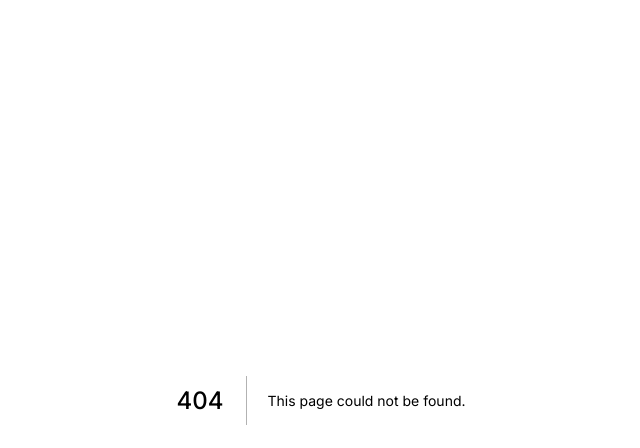
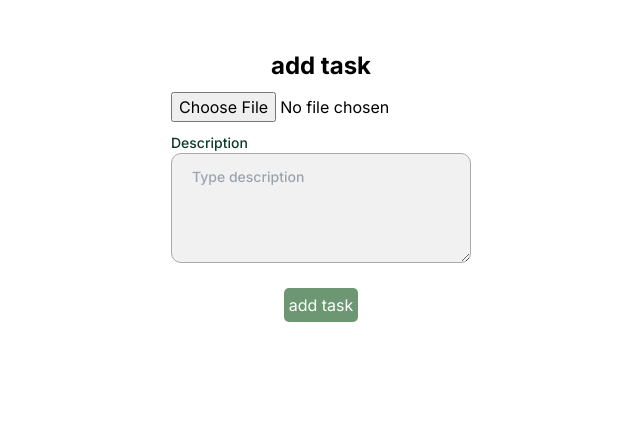
Before and after one commit to krystianwojtowicz/employee-and-work-order-management, a Next.js app: page /addtask in a window 1280 px wide. Before the commit this address had no page. Shown: the top 448 px of the page, without its empty margins (319-959 px from the left). Built offline with nearby package versions, Linux system fonts and the light colour scheme; no server answers.

Commit message:
add task

```diff
--- /dev/null
+++ b/src/app/addtask/page.tsx
@@ -0,0 +1,81 @@
+'use client';
+
+import { ChangeEvent, useState } from 'react';
+import { Controller, useForm } from 'react-hook-form';
+import { Description } from '../../helpers/enums';
+import { addTask, handleSavePhoto, Task } from '../api/tasks';
+import { Button } from '../components/Button';
+import { FormWrapper } from '../components/FormWrapper';
+import { TextArea } from '../components/TextArea';
+
+export default function AddTask() {
+    const {
+        register,
+        handleSubmit,
+        control,
+        formState: { errors },
+    } = useForm<Task>({
+        defaultValues: {
+            description: '',
+        },
+    });
+    const [error, setError] = useState<string>('');
+    const [imgUpload, setImgUpload] = useState<File | null>(null);
+
+    const onSubmit = async (data: Task): Promise<void> => {
+        try {
+            const id = await addTask(data);
+            handleSavePhoto(id, imgUpload);
+        } catch (error: any) {
+            setError(error.message);
+        }
+    };
+
+    const handleChange = (e: ChangeEvent<HTMLInputElement>) => {
+        const files = e.target.files;
+
+        if (files && files.length > 0) {
+            setImgUpload(files[0]);
+        }
+    };
+
+    return (
+        <>
+            <FormWrapper title='add task'>
+                <form onSubmit={handleSubmit(onSubmit)}>
+                    <input
+                        className='my-[10px]'
+                        type='file'
+                        onChange={handleChange}
+                    />
+                    <Controller
+                        name={Description.DESCRIPTION}
+                        control={control}
+                        defaultValue=''
+                        rules={{ required: true }}
+                        render={() => (
+                            <TextArea
+                                placeholder={'Type description'}
+                                label={'Description'}
+                                register={register(Description.DESCRIPTION)}
+                            />
+                        )}
+                    />
+                    {errors?.description && (
+                        <span className='mt-[5px] text-xs text-red'>
+                            This filed is required
+                        </span>
+                    )}
+                    <div className='flex justify-center'>
+                        <Button type='submit' title='add task'></Button>
+                    </div>
+                    {error && (
+                        <span className='mt-[5px] flex w-full text-center text-xs text-red'>
+                            {error}
+                        </span>
+                    )}
+                </form>
+            </FormWrapper>
+        </>
+    );
+}
--- a/src/app/api/firebase.ts
+++ b/src/app/api/firebase.ts
@@ -1,6 +1,7 @@
 import { initializeApp } from 'firebase/app';
 import { getAuth } from 'firebase/auth';
 import { getFirestore } from 'firebase/firestore';
+import { getStorage } from 'firebase/storage';
 
 const firebaseConfig = {
     apiKey: process.env.NEXT_PUBLIC_API_KEY,
@@ -14,3 +15,4 @@ const firebaseConfig = {
 const app = initializeApp(firebaseConfig);
 export const auth = getAuth(app);
 export const firestore = getFirestore(app);
+export const storage = getStorage(app);
--- /dev/null
+++ b/src/app/api/tasks.ts
@@ -0,0 +1,34 @@
+import { addDoc, collection, doc, setDoc, updateDoc } from 'firebase/firestore';
+import { getDownloadURL, ref, uploadBytes } from 'firebase/storage';
+import { firestore, storage } from '../api/firebase';
+
+export interface Task {
+    description: string;
+}
+
+export const addTask = async (data: Task): Promise<string> => {
+    try {
+        const tasksCollectionRef = collection(firestore, 'tasks');
+        const docRef = await addDoc(tasksCollectionRef, data);
+
+        const docId = docRef.id;
+
+        const updatedData = { ...data, id: docId };
+        await updateDoc(docRef, updatedData);
+        return docId;
+    } catch (error: any) {
+        throw new Error(error.message);
+    }
+};
+
+export const handleSavePhoto = (id: string, imgUpload: any) => {
+    const imageRef = ref(storage, `images/${imgUpload?.name}`);
+    const taskRef = doc(collection(firestore, 'tasks'), id);
+    if (imgUpload) {
+        uploadBytes(imageRef, imgUpload).then((snapshot) => {
+            getDownloadURL(snapshot.ref).then(async (url) => {
+                await setDoc(taskRef, { photoUrl: url }, { merge: true });
+            });
+        });
+    }
+};
--- a/src/app/api/users.ts
+++ b/src/app/api/users.ts
@@ -6,7 +6,7 @@ import {
 import { collection, doc, setDoc } from 'firebase/firestore';
 import { auth, firestore } from '../api/firebase';
 
-export interface User {
+interface User {
     name: string;
     lastName: string;
     position: string;
--- /dev/null
+++ b/src/app/components/FormWrapper.tsx
@@ -0,0 +1,14 @@
+export const FormWrapper = ({
+    children,
+    title,
+}: {
+    children: React.ReactNode;
+    title: string;
+}) => {
+    return (
+        <main className='m-auto mt-[50px] w-[300px]'>
+            <h1 className='text-center text-2xl font-bold'>{title}</h1>
+            {children}
+        </main>
+    );
+};
--- /dev/null
+++ b/src/app/components/TextArea.tsx
@@ -0,0 +1,29 @@
+import React, { TextareaHTMLAttributes } from 'react';
+import { UseFormRegisterReturn } from 'react-hook-form';
+
+interface ITextArea {
+    placeholder: string;
+    label: string;
+    register?: UseFormRegisterReturn;
+    rest?: TextareaHTMLAttributes<HTMLTextAreaElement>;
+}
+
+export const TextArea = ({
+    placeholder,
+    label,
+    register,
+    ...rest
+}: ITextArea) => {
+    return (
+        <label className='block font-[Inter] text-[14px] font-[500] text-greenDark'>
+            {label}
+            <textarea
+                className='box-border w-[100%] items-center rounded-[10px] border-[1px] border-solid border-greyDark bg-greyLight px-[20px] py-[12px] text-[14px] text-greenDark focus:outline focus:outline-[1px] focus:outline-greenLight'
+                placeholder={placeholder}
+                {...register}
+                {...rest}
+                rows={4}
+            />
+        </label>
+    );
+};
--- a/src/app/components/TextInputWithLabel.tsx
+++ b/src/app/components/TextInput.tsx
@@ -8,7 +8,7 @@ interface ITextInput {
     register?: UseFormRegisterReturn;
 }
 
-export const TextInputWithLabel = ({
+export const TextInput = ({
     placeholder,
     type,
     register,
--- a/src/app/login/page.tsx
+++ b/src/app/login/page.tsx
@@ -5,7 +5,8 @@ import { Controller, useForm } from 'react-hook-form';
 import { Person } from '../../helpers/enums';
 import { signInWithEmail } from '../api/users';
 import { Button } from '../components/Button';
-import { TextInputWithLabel } from '../components/TextInputWithLabel';
+import { FormWrapper } from '../components/FormWrapper';
+import { TextInput } from '../components/TextInput';
 
 interface FormValues {
     email: string;
@@ -28,7 +29,6 @@ export default function LogIn() {
 
     const onSubmit = async (data: FormValues): Promise<void> => {
         const { email, password } = data;
-        console.log(data);
         try {
             await signInWithEmail(email, password).then((id: string) => {
                 return id;
@@ -39,8 +39,7 @@ export default function LogIn() {
     };
     return (
         <>
-            <main className='m-auto mt-[50px] w-[300px]'>
-                <h1 className='text-center'>log in</h1>
+            <FormWrapper title='log in'>
                 <form onSubmit={handleSubmit(onSubmit)}>
                     <Controller
                         name={Person.EMAIL}
@@ -48,7 +47,7 @@ export default function LogIn() {
                         defaultValue=''
                         rules={{ required: true }}
                         render={() => (
-                            <TextInputWithLabel
+                            <TextInput
                                 placeholder={'Type your e-mail'}
                                 type={'text'}
                                 label={'E-mail'}
@@ -56,13 +55,18 @@ export default function LogIn() {
                             />
                         )}
                     />
+                    {errors?.email && (
+                        <span className='mt-[5px] text-xs text-red'>
+                            This filed is required
+                        </span>
+                    )}
                     <Controller
                         name='password'
                         control={control}
                         defaultValue=''
                         rules={{ required: true }}
                         render={() => (
-                            <TextInputWithLabel
+                            <TextInput
                                 placeholder={'Type your password'}
                                 type={'text'}
                                 label={'Password'}
@@ -70,16 +74,21 @@ export default function LogIn() {
                             />
                         )}
                     />
+                    {errors?.password && (
+                        <span className='mt-[5px] text-xs text-red'>
+                            This filed is required
+                        </span>
+                    )}
                     <div className='flex justify-center'>
                         <Button type='submit' title='log in'></Button>
-                        {error && (
-                            <span className='mt-[5px] text-xs text-red'>
-                                {error}
-                            </span>
-                        )}
                     </div>
+                    {error && (
+                        <span className='mt-[5px] flex w-full text-center text-xs text-red'>
+                            {error}
+                        </span>
+                    )}
                 </form>
-            </main>
+            </FormWrapper>
         </>
     );
 }
--- a/src/app/page.tsx
+++ b/src/app/page.tsx
@@ -1,6 +1,6 @@
 import { redirect } from 'next/navigation';
 
 export default function Home() {
-    redirect('/login');
-    return <main></main>;
+    redirect('/addtask');
+    return <></>;
 }
--- a/src/app/signup/page.tsx
+++ b/src/app/signup/page.tsx
@@ -5,7 +5,8 @@ import { Controller, useForm } from 'react-hook-form';
 import { Person } from '../../helpers/enums';
 import { createUser, signUpWithEmail } from '../api/users';
 import { Button } from '../components/Button';
-import { TextInputWithLabel } from '../components/TextInputWithLabel';
+import { FormWrapper } from '../components/FormWrapper';
+import { TextInput } from '../components/TextInput';
 
 interface FormValues {
     name: string;
@@ -49,7 +50,6 @@ export default function SignUp() {
     }, [arePasswordsTheSame]);
 
     const onSubmit = async (data: FormValues): Promise<void> => {
-        console.log(data);
         const { email, password, passwordConfirmation, ...rest } = data;
         const dataWithoutPassword = { email, ...rest };
         try {
@@ -73,8 +73,7 @@ export default function SignUp() {
 
     return (
         <>
-            <main className='m-auto mt-[50px] w-[300px]'>
-                <h1 className='text-center'>sign up</h1>
+            <FormWrapper title='sign up'>
                 <form onSubmit={handleClick}>
                     <Controller
                         name={Person.NAME}
@@ -82,7 +81,7 @@ export default function SignUp() {
                         defaultValue=''
                         rules={{ required: true }}
                         render={() => (
-                            <TextInputWithLabel
+                            <TextInput
                                 placeholder={'Type your name'}
                                 type={'text'}
                                 label={'Name'}
@@ -101,7 +100,7 @@ export default function SignUp() {
                         defaultValue=''
                         rules={{ required: true }}
                         render={() => (
-                            <TextInputWithLabel
+                            <TextInput
                                 placeholder={'Type your last name'}
                                 type={'text'}
                                 label={'Last name'}
@@ -120,7 +119,7 @@ export default function SignUp() {
                         defaultValue=''
                         rules={{ required: true }}
                         render={() => (
-                            <TextInputWithLabel
+                            <TextInput
                                 placeholder={'Type your position'}
                                 type={'text'}
                                 label={'Position'}
@@ -139,7 +138,7 @@ export default function SignUp() {
                         defaultValue=''
                         rules={{ required: true }}
                         render={() => (
-                            <TextInputWithLabel
+                            <TextInput
                                 placeholder={'Type your e-mail'}
                                 type={'text'}
                                 label={'E-mail'}
@@ -158,7 +157,7 @@ export default function SignUp() {
                         defaultValue=''
                         rules={{ required: true }}
                         render={() => (
-                            <TextInputWithLabel
+                            <TextInput
                                 placeholder={'Type your password'}
                                 type={'password'}
                                 label={'Password'}
@@ -177,7 +176,7 @@ export default function SignUp() {
                         defaultValue=''
                         rules={{ required: true }}
                         render={() => (
-                            <TextInputWithLabel
+                            <TextInput
                                 placeholder={'Confirm your password'}
                                 type={'password'}
                                 label={'Confirm password'}
@@ -195,14 +194,14 @@ export default function SignUp() {
                     )}
                     <div className='flex justify-center'>
                         <Button type='submit' title='sign up'></Button>
-                        {error && (
-                            <span className='mt-[5px] text-xs text-red'>
-                                {error}
-                            </span>
-                        )}
                     </div>
+                    {error && (
+                        <span className='mt-[5px] flex w-full text-center text-xs text-red'>
+                            {error}
+                        </span>
+                    )}
                 </form>
-            </main>
+            </FormWrapper>
         </>
     );
 }
--- a/src/helpers/enums.tsx
+++ b/src/helpers/enums.tsx
@@ -4,3 +4,7 @@ export enum Person {
     POSITION = 'position',
     EMAIL = 'email',
 }
+
+export enum Description {
+    DESCRIPTION = 'description',
+}
```
